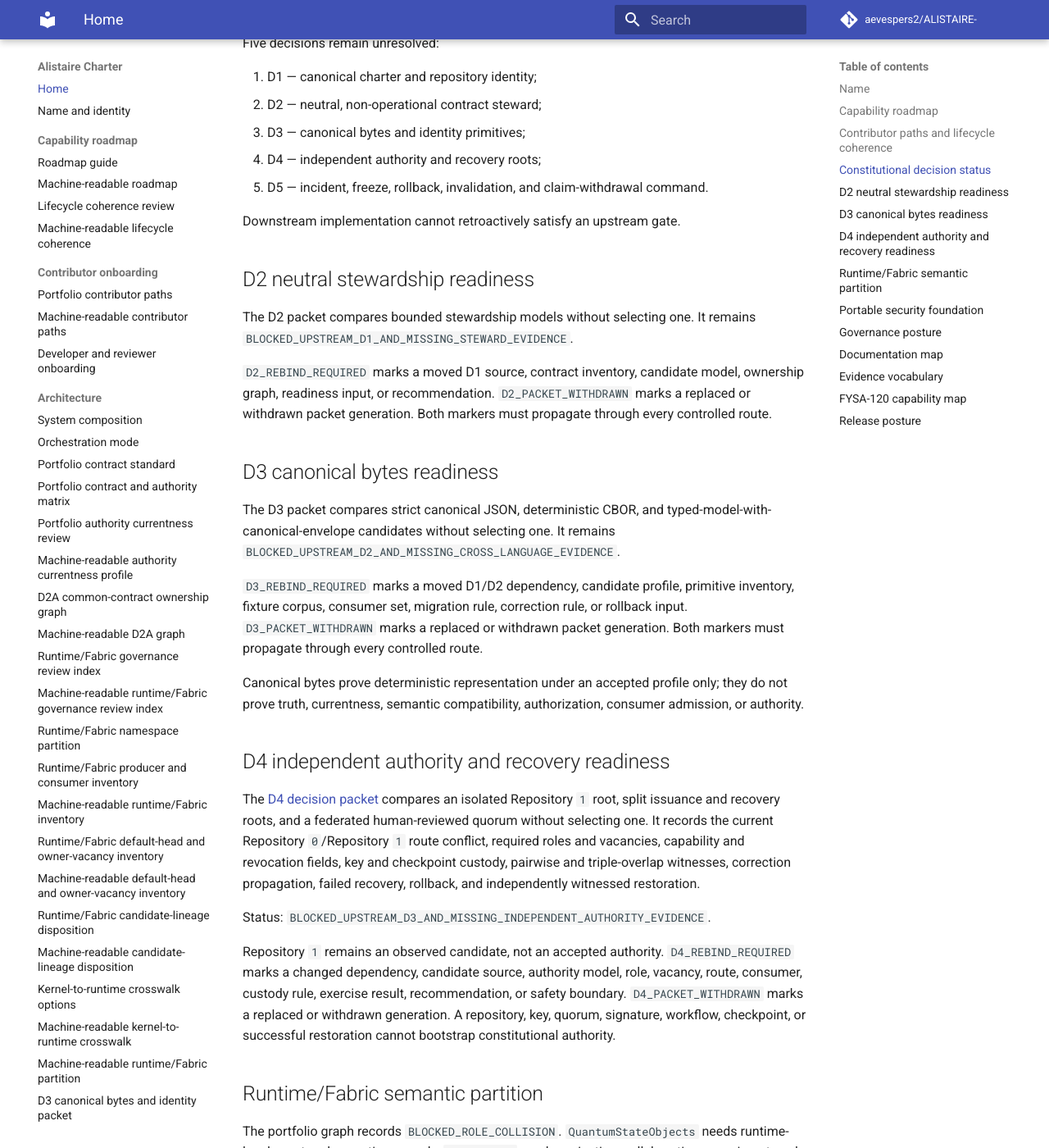
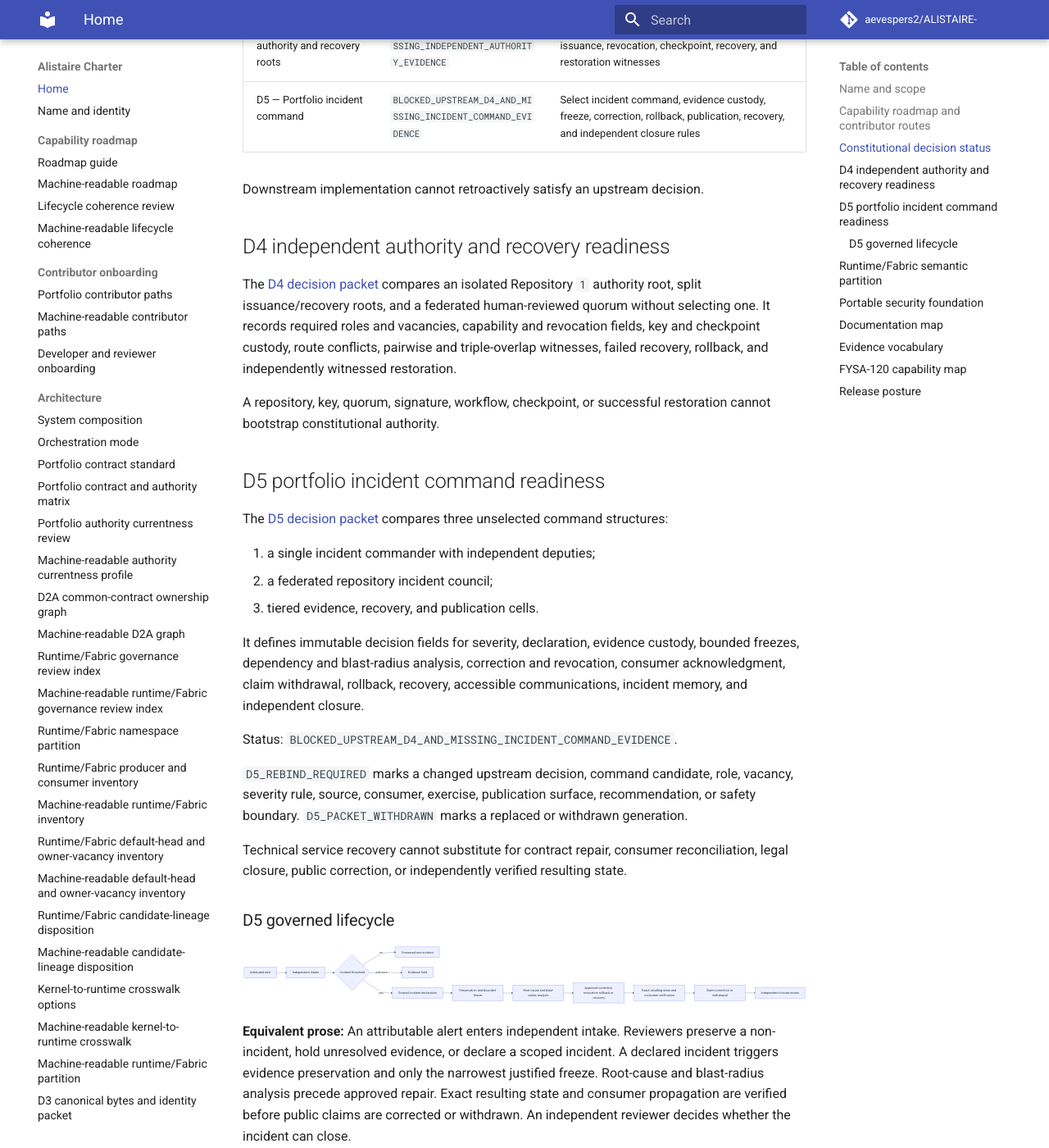
Before and after one commit to aevespers2/ALISTAIRE-, an MkDocs documentation site: the page built from docs/index.md, in a window 1280 px wide and 1400 px high, scrolled down 1478 px. Shown: the whole window at 82% size. Built offline with MkDocs 1.6.1 and Material for MkDocs 9.7.7, drawn with Linux system fonts in a browser that asks for light colours; comment, search, counter and statistics services are not loaded; some of the changed text lies outside the part shown.

Commit message:
docs: add D5 incident command readiness to Pages home

````diff
--- a/docs/index.md
+++ b/docs/index.md
@@ -1,81 +1,92 @@
 # A.L.I.S.T.A.I.R.E. charter candidate
 
-A.L.I.S.T.A.I.R.E. is a proposed research-agent architecture composed of interoperable Quantum State Objects and bounded supporting services. The portfolio is in a **documentation, governance-consolidation, contract-sequencing, canonicalization, semantic-partition, and repository-consolidation phase**. No executable AGI, consciousness, sentience, unrestricted autonomy, device-control service, payment authority, persistent self-improvement, or production deployment is established.
+A.L.I.S.T.A.I.R.E. is a proposed research-agent architecture composed of interoperable Quantum State Objects and bounded supporting services. The portfolio remains in a **documentation, governance-consolidation, contract-sequencing, canonicalization, semantic-partition, and repository-consolidation phase**. No executable AGI, consciousness, unrestricted autonomy, device-control service, payment authority, incident-command authority, persistent self-improvement, or production deployment is established.
 
-## Name
+## Name and scope
 
-**A.L.I.S.T.A.I.R.E.** expands to **Adaptive Learning & Intelligence System for Trustworthy Autonomous Inference, Reasoning, and Evolution**.
+**A.L.I.S.T.A.I.R.E.** expands to **Adaptive Learning & Intelligence System for Trustworthy Autonomous Inference, Reasoning, and Evolution**. The [name and identity guide](name-and-identity.md) separates display, repository, and package identities and defines “autonomous” as bounded internal inference rather than standing operational authority.
 
-The [name and identity guide](name-and-identity.md) defines every term, separates display, repository, and package identities, and explains why “autonomous” means bounded internal inference rather than standing operational authority. Status: `NAME_EXPANSION_DOCUMENTED_CANONICAL_REPOSITORY_UNSELECTED`.
+Status: `NAME_EXPANSION_DOCUMENTED_CANONICAL_REPOSITORY_UNSELECTED`.
 
-## Capability roadmap
+## Capability roadmap and contributor routes
 
-The [capability roadmap](capability-roadmap.md) organizes forty desired features into six bounded families, candidate repository homes, stages R0–R5, evidence gates, material obstructions, correction, and rollback.
+The [capability roadmap](capability-roadmap.md) organizes forty desired features into six bounded families, candidate repository homes, stages R0–R5, evidence gates, material obstructions, correction, and rollback. Status: `DOCUMENTED_CAPABILITY_ROADMAP_UNACCEPTED`.
 
-Status: `DOCUMENTED_CAPABILITY_ROADMAP_UNACCEPTED`.
+The [portfolio contributor paths](portfolio-contributor-paths.md) provide documentation-first entry routes for all nineteen repositories, bounded first tasks, FYSA-120 skills, stop conditions, gluing checks, correction, and rollback. Status: `PORTFOLIO_CONTRIBUTOR_PATHS_DOCUMENTED_OWNERSHIP_UNASSIGNED`.
 
-The conflicting flat feature source was reconciled as `RECONCILED_INTO_EXISTING_ROADMAP_PRESERVE_SOURCE_BRANCH`; it remains historical evidence rather than a parallel authority registry. Documentation, assignment, interfaces, fixtures, workflows, and passing tests do not establish implementation, ownership, compatibility, acceptance, release, publication, deployment, credentials, or authority.
-
-## Contributor paths and lifecycle coherence
-
-The [portfolio contributor paths](portfolio-contributor-paths.md) provide documentation-first entry routes for all nineteen owned repositories, including bounded first tasks, FYSA-120 skills, stop conditions, gluing checks, correction, and rollback. Status: `PORTFOLIO_CONTRIBUTOR_PATHS_DOCUMENTED_OWNERSHIP_UNASSIGNED`.
-
-The [capability and contributor lifecycle coherence review](capability-lifecycle-coherence.md) propagates roadmap, feature-lineage, and contributor-path state through `taskchain.md`, `punchlist.md`, `release.md`, and `changelog.md`. Status: `CAPABILITY_AND_CONTRIBUTOR_ROUTES_SYNCHRONIZED_BINDINGS_UNACCEPTED`. Authority effect: `NONE`.
+The [lifecycle coherence review](capability-lifecycle-coherence.md) propagates roadmap and contributor state through `taskchain.md`, `punchlist.md`, `release.md`, and `changelog.md`. Status: `CAPABILITY_AND_CONTRIBUTOR_ROUTES_SYNCHRONIZED_BINDINGS_UNACCEPTED`. Authority effect: `NONE`.
 
 ## Constitutional decision status
 
 Two repositories overlap as the constitutional identity:
 
-- `aevespers2/ALISTAIRE-` contains the established product directive, lifecycle routes, governance, and consolidated charter candidate.
+- `aevespers2/ALISTAIRE-` contains the product directive, lifecycle routes, governance, and consolidated charter candidate.
 - `aevespers2/Alistaire-agi` contains proposed package naming, compatibility, migration, and historical taxonomy material.
 
-Five decisions remain unresolved:
+| Decision | Status | Required outcome |
+|---|---|---|
+| D1 — Canonical charter and repository identity | `BLOCKED_MISSING_DECISION_EVIDENCE_AND_APPROVAL` | Select canonical source, package/display direction, migration, provenance, license, compatibility, and rollback |
+| D2 — Neutral contract steward | `BLOCKED_UPSTREAM_D1_AND_MISSING_STEWARD_EVIDENCE` | Accept non-operational stewardship, precedence, fixtures, correction, continuity, and rollback |
+| D3 — Canonical bytes and identity primitives | `BLOCKED_UPSTREAM_D2_AND_MISSING_CROSS_LANGUAGE_EVIDENCE` | Independently reproduce one accepted representation and identity profile |
+| D4 — Independent authority and recovery roots | `BLOCKED_UPSTREAM_D3_AND_MISSING_INDEPENDENT_AUTHORITY_EVIDENCE` | Select an independent model, roles, custody, issuance, revocation, checkpoint, recovery, and restoration witnesses |
+| D5 — Portfolio incident command | `BLOCKED_UPSTREAM_D4_AND_MISSING_INCIDENT_COMMAND_EVIDENCE` | Select incident command, evidence custody, freeze, correction, rollback, publication, recovery, and independent closure rules |
 
-1. D1 — canonical charter and repository identity;
-2. D2 — neutral, non-operational contract steward;
-3. D3 — canonical bytes and identity primitives;
-4. D4 — independent authority and recovery roots;
-5. D5 — incident, freeze, rollback, invalidation, and claim-withdrawal command.
-
-Downstream implementation cannot retroactively satisfy an upstream gate.
-
-## D2 neutral stewardship readiness
-
-The D2 packet compares bounded stewardship models without selecting one. It remains `BLOCKED_UPSTREAM_D1_AND_MISSING_STEWARD_EVIDENCE`.
-
-`D2_REBIND_REQUIRED` marks a moved D1 source, contract inventory, candidate model, ownership graph, readiness input, or recommendation. `D2_PACKET_WITHDRAWN` marks a replaced or withdrawn packet generation. Both markers must propagate through every controlled route.
-
-## D3 canonical bytes readiness
-
-The D3 packet compares strict canonical JSON, deterministic CBOR, and typed-model-with-canonical-envelope candidates without selecting one. It remains `BLOCKED_UPSTREAM_D2_AND_MISSING_CROSS_LANGUAGE_EVIDENCE`.
-
-`D3_REBIND_REQUIRED` marks a moved D1/D2 dependency, candidate profile, primitive inventory, fixture corpus, consumer set, migration rule, correction rule, or rollback input. `D3_PACKET_WITHDRAWN` marks a replaced or withdrawn packet generation. Both markers must propagate through every controlled route.
-
-Canonical bytes prove deterministic representation under an accepted profile only; they do not prove truth, currentness, semantic compatibility, authorization, consumer admission, or authority.
+Downstream implementation cannot retroactively satisfy an upstream decision.
 
 ## D4 independent authority and recovery readiness
 
-The [D4 decision packet](d4-independent-authority-recovery-roots-decision-packet.md) compares an isolated Repository `1` root, split issuance and recovery roots, and a federated human-reviewed quorum without selecting one. It records the current Repository `0`/Repository `1` route conflict, required roles and vacancies, capability and revocation fields, key and checkpoint custody, pairwise and triple-overlap witnesses, correction propagation, failed recovery, rollback, and independently witnessed restoration.
+The [D4 decision packet](d4-independent-authority-recovery-roots-decision-packet.md) compares an isolated Repository `1` authority root, split issuance/recovery roots, and a federated human-reviewed quorum without selecting one. It records required roles and vacancies, capability and revocation fields, key and checkpoint custody, route conflicts, pairwise and triple-overlap witnesses, failed recovery, rollback, and independently witnessed restoration.
 
-Status: `BLOCKED_UPSTREAM_D3_AND_MISSING_INDEPENDENT_AUTHORITY_EVIDENCE`.
+A repository, key, quorum, signature, workflow, checkpoint, or successful restoration cannot bootstrap constitutional authority.
 
-Repository `1` remains an observed candidate, not an accepted authority. `D4_REBIND_REQUIRED` marks a changed dependency, candidate source, authority model, role, vacancy, route, consumer, custody rule, exercise result, recommendation, or safety boundary. `D4_PACKET_WITHDRAWN` marks a replaced or withdrawn generation. A repository, key, quorum, signature, workflow, checkpoint, or successful restoration cannot bootstrap constitutional authority.
+## D5 portfolio incident command readiness
+
+The [D5 decision packet](d5-portfolio-incident-command-decision-packet.md) compares three unselected command structures:
+
+1. a single incident commander with independent deputies;
+2. a federated repository incident council;
+3. tiered evidence, recovery, and publication cells.
+
+It defines immutable decision fields for severity, declaration, evidence custody, bounded freezes, dependency and blast-radius analysis, correction and revocation, consumer acknowledgment, claim withdrawal, rollback, recovery, accessible communications, incident memory, and independent closure.
+
+Status: `BLOCKED_UPSTREAM_D4_AND_MISSING_INCIDENT_COMMAND_EVIDENCE`.
+
+`D5_REBIND_REQUIRED` marks a changed upstream decision, command candidate, role, vacancy, severity rule, source, consumer, exercise, publication surface, recommendation, or safety boundary. `D5_PACKET_WITHDRAWN` marks a replaced or withdrawn generation.
+
+Technical service recovery cannot substitute for contract repair, consumer reconciliation, legal closure, public correction, or independently verified resulting state.
+
+### D5 governed lifecycle
+
+```mermaid
+flowchart LR
+    A[Attributed alert] --> B[Independent intake]
+    B --> C{Incident threshold}
+    C -->|no| D[Preserved non-incident]
+    C -->|unknown| E[Evidence hold]
+    C -->|yes| F[Scoped incident declaration]
+    F --> G[Preservation and bounded freeze]
+    G --> H[Root-cause and blast-radius analysis]
+    H --> I[Approved correction revocation rollback or recovery]
+    I --> J[Exact resulting-state and consumer verification]
+    J --> K[Claim correction or withdrawal]
+    K --> L[Independent closure review]
+```
+
+**Equivalent prose:** An attributable alert enters independent intake. Reviewers preserve a non-incident, hold unresolved evidence, or declare a scoped incident. A declared incident triggers evidence preservation and only the narrowest justified freeze. Root-cause and blast-radius analysis precede approved repair. Exact resulting state and consumer propagation are verified before public claims are corrected or withdrawn. An independent reviewer decides whether the incident can close.
 
 ## Runtime/Fabric semantic partition
 
-The portfolio graph records `BLOCKED_ROLE_COLLISION`. `QuantumStateObjects` needs runtime-local event and execution records; `QSO-FABRIC` needs projection, collaboration, experiment, and aggregate-evidence records. Reusing labels across these levels can hide source sets, collapse identity, inflate evidence, and break correction or rollback.
-
-The [runtime/Fabric namespace-partition packet](runtime-fabric-namespace-partition.md) distinguishes semantic classes and defines producer/source bindings, receipts, ordering, replay, overlap witnesses, migration, correction, revocation, rollback, and failed-rollback handling.
+The portfolio graph records `BLOCKED_ROLE_COLLISION`. `QuantumStateObjects` needs runtime-local event and execution records, while `QSO-FABRIC` needs projection, collaboration, experiment, and aggregate-evidence records. Reusing labels across these levels can hide source sets, collapse identity, inflate evidence, and break correction or rollback.
 
 The route remains:
 
 `qsio-kernel → QuantumStateObjects → QSO-FABRIC → Repository 1`
 
-Safe disposition: `UNSUPPORTED_KERNEL_RUNTIME_ROUTE`. Direct identity aliasing is rejected as `REJECT_DIRECT_IDENTITY_ALIAS`.
+Safe disposition: `UNSUPPORTED_KERNEL_RUNTIME_ROUTE`. Direct identity aliasing remains rejected as `REJECT_DIRECT_IDENTITY_ALIAS`.
 
 ## Portable security foundation
 
-Repositories `0` and `1` are intended as complementary candidate planes:
+Repositories `0` and `1` remain complementary candidates:
 
 - Repository `0`: bootstrap, observation orchestration, proposal, bounded execution, verification, and maintenance.
 - Repository `1` or successor: independent quarantine, capability, revocation, disposition, checkpoint, and recovery.
@@ -86,44 +97,33 @@ Documented route:
 
 Execution success is evidence, not canonical acceptance. Unsupported or inaccessible state remains `UNKNOWN`.
 
-## Governance posture
-
-A.L.I.S.T.A.I.R.E. is the portfolio objective; repositories are bounded subsystems. Documentation coherence, architecture reconciliation, governance proposals, security-boundary review, and escalation duties grant no credentials, device control, merge, release, payment, deployment, canonical-state, or self-expansion authority.
-
-Consequential authority must be explicitly granted, narrowly scoped, revocable, auditable, recoverable, and independently approved where required.
-
 ## Documentation map
 
 | Guide | Purpose |
 |---|---|
-| [Name and identity](name-and-identity.md) | Acronym semantics, bounded meanings, public style, identity separation, migration, rollback |
-| [Capability roadmap](capability-roadmap.md) | Forty features, six families, candidate homes, maturity stages, obstructions, rollback, FYSA mapping |
-| [Machine-readable roadmap](capability-roadmap-v1.json) | Feature identities, gates, stages, prohibited promotions, correction, rollback |
-| [Portfolio contributor paths](portfolio-contributor-paths.md) | Nineteen entry routes, first tasks, skills, stop conditions, onboarding, gluing checks |
-| [Machine-readable contributor paths](portfolio-contributor-paths-v1.json) | Repository roles, task candidates, stop conditions, invariants |
-| [Lifecycle coherence](capability-lifecycle-coherence.md) | Cross-document status synchronization, repaired obstruction, diagram, onboarding, rollback |
-| [Machine-readable lifecycle coherence](capability-lifecycle-coherence-v1.json) | Exact source, routes, invariants, authority flags, obstructions, rollback |
-| [D4 authority and recovery readiness](d4-independent-authority-recovery-roots-decision-packet.md) | Authority models, roles, capability lifecycle, route conflict, recovery, witnesses, rollback |
-| [Machine-readable D4 packet](d4-independent-authority-recovery-roots-decision-packet-v1.json) | Candidate sources, gates, obstruction classes, witnesses, propagation, FYSA mapping |
-| [Architecture](architecture.md) | Composition, lifecycles, envelopes, witnesses, freeze, simulation |
-| [Portfolio contract matrix](portfolio-contract-authority-matrix.md) | Responsibilities, records, edges, overlaps, obstructions, non-authority boundaries |
-| [Portfolio currentness](portfolio-authority-currentness-review.md) | Exact sources, lineages, conflicts, dissent boundary, vacancies, corrections |
-| [Runtime/Fabric governance index](runtime-fabric-governance-review-index.md) | Partition, inventories, lineage, crosswalk, review sequence, unsupported route |
-| [Portable security foundation](portable-security-foundation.md) | Repository `0`/`1` boundaries, contracts, fixtures, loss, replacement, recovery |
-| [Governance charter](governance-charter.md) | Constitutional hierarchy, authority map, incident command, recovery |
-| [Provenance and migration](repository-provenance-and-migration.md) | Heads, histories, classifications, licensing, migration classes, rollback |
-| [Security and governance](security-and-governance.md) | Assets, threats, trust boundaries, consent, privacy, stop conditions |
-| [Developer onboarding](development.md) | Docs workflow, evidence discipline, contribution boundaries, review checklist |
-| [Diagrams](diagrams.md) | Component, lifecycle, trust, dependency, authority, rollback diagrams |
+| [Architecture](architecture.md) | Composition, lifecycles, envelopes, witnesses, freezes, and simulation |
+| [Portfolio contract matrix](portfolio-contract-authority-matrix.md) | Responsibilities, records, edges, overlaps, obstructions, and non-authority boundaries |
+| [Portfolio currentness](portfolio-authority-currentness-review.md) | Exact sources, lineages, conflicts, dissent boundary, vacancies, and corrections |
+| [Runtime/Fabric governance index](runtime-fabric-governance-review-index.md) | Partition, inventories, lineage, crosswalk, review sequence, and unsupported route |
+| [D4 authority and recovery packet](d4-independent-authority-recovery-roots-decision-packet.md) | Authority models, roles, custody, recovery, witnesses, and rollback |
+| [D5 incident command packet](d5-portfolio-incident-command-decision-packet.md) | Incident models, freezes, evidence, blast radius, repair, claim withdrawal, and closure |
+| [Portable security foundation](portable-security-foundation.md) | Repository `0`/`1` boundaries, contracts, replacement, and recovery |
+| [Governance charter](governance-charter.md) | Constitutional hierarchy, authority map, incident command, and recovery |
+| [Provenance and migration](repository-provenance-and-migration.md) | Heads, histories, classifications, licensing, migration, and rollback |
+| [Security and governance](security-and-governance.md) | Assets, threats, trust boundaries, consent, privacy, and stop conditions |
+| [Developer onboarding](development.md) | Documentation workflow, evidence discipline, contribution boundaries, and review checklist |
+| [Diagrams](diagrams.md) | Component, lifecycle, trust, dependency, authority, and rollback diagrams |
 
 ## Evidence vocabulary
 
-Classify consequential statements as **Observed**, **Implemented**, **Verified**, **Proposed**, **Hypothesis**, **Prohibited**, **Corrected**, **Revoked**, or **Withdrawn**. Documentation, signatures, interfaces, dependencies, diagrams, bytes, digests, namespaces, receipts, and aggregates are not implementation or authorization evidence.
+Classify consequential statements as **Observed**, **Implemented**, **Verified**, **Proposed**, **Hypothesis**, **Prohibited**, **Corrected**, **Revoked**, or **Withdrawn**. Documentation, signatures, interfaces, dependencies, diagrams, bytes, digests, namespaces, receipts, aggregates, alerts, freezes, and repair reports are not implementation or authorization evidence.
 
 ## FYSA-120 capability map
 
-Applied categories include `CAT-011`, `CAT-012`, `CAT-013`, `CAT-017`, `CAT-018`, `CAT-019`, `CAT-031`, `CAT-032`, `CAT-040`, `CAT-052`, `CAT-054`, `CAT-059`, `CAT-064`, and `CAT-070`. Proposed refinements include `012-P`, `012-Q`, `012-R`, `012-S`, `012-T`, `012-U`, `013-I`, `013-L`, `032-J`, `040-Q`, `054-L`, and `054-M`. Taxonomy mapping establishes neither competence, appointment, ownership, acceptance, nor authority.
+Applied categories include `CAT-011`, `CAT-012`, `CAT-013`, `CAT-017`, `CAT-018`, `CAT-019`, `CAT-031`, `CAT-032`, `CAT-040`, `CAT-052`, `CAT-054`, `CAT-059`, `CAT-064`, and `CAT-070`.
+
+Proposed refinements include `012-P`, `012-Q`, `012-R`, `012-S`, `012-T`, `012-U`, `013-I`, `013-L`, `032-J`, `040-Q`, `054-L`, `054-M`, and **`064-F — Portfolio incident command, bounded freeze, claim withdrawal, and independently witnessed closure`**. Taxonomy mapping establishes neither competence, appointment, ownership, acceptance, nor authority.
 
 ## Release posture
 
-The first possible release is `0.0.1-charter`. It remains blocked until D1–D5, canonical identity, migration/provenance, governance approval, neutral contract ownership, canonicalization and cross-language evidence, runtime/Fabric partition, D4 independent authority and recovery disposition, security/privacy/accessibility review, exact-head validation, overlap fixtures, artifact hashing, rollback evidence, and explicit approval are complete.
+The first possible release remains `0.0.1-charter`. It is blocked until D1–D5, canonical identity, migration and provenance, governance approval, neutral contract ownership, canonicalization evidence, runtime/Fabric partition, independent authority and recovery, incident command, security/privacy/accessibility review, exact-head validation, overlap fixtures, artifact hashing, rollback evidence, and explicit approval are complete.
````
